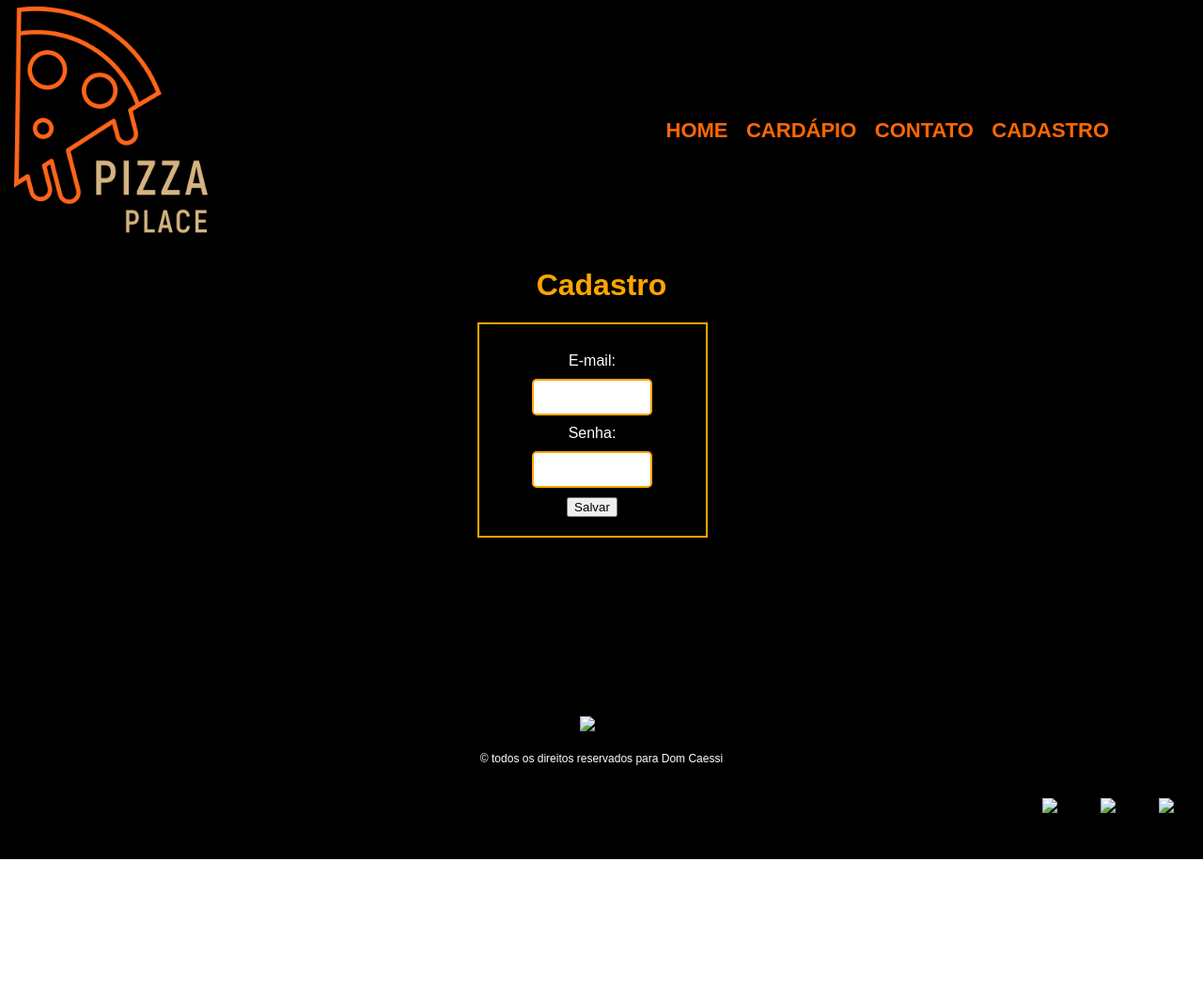
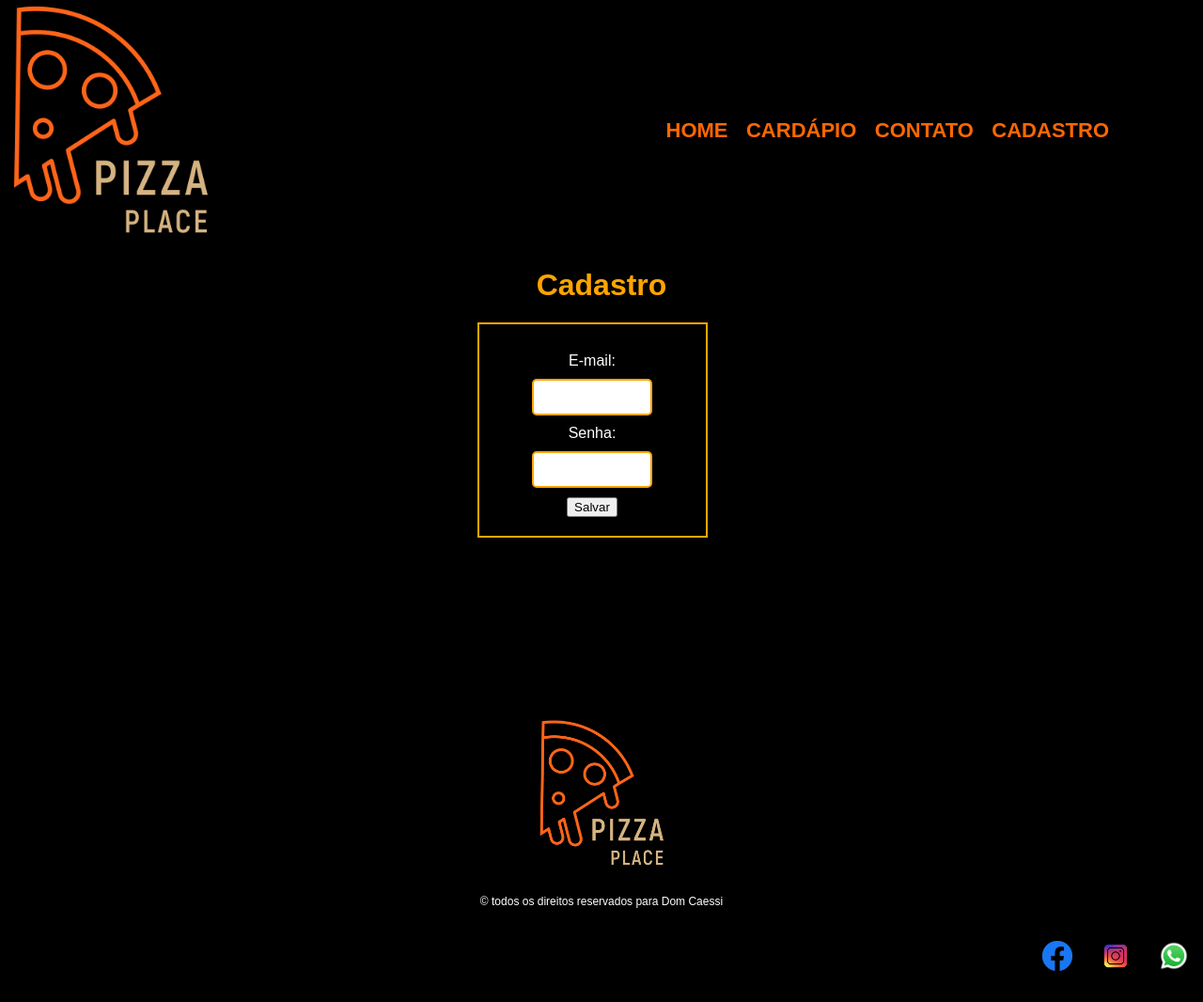
Before and after one commit to kstralha/DomCaessi, a plain HTML site: page cadastro.html in a window 1280 px wide. Shown: the top 1066 px of the page at 94% size. Before the commit the page ends 914 px from the top, so only its background shows below. Drawn offline with Linux system fonts and the light colour scheme.

Commit message:
Update cadastro.html

```diff
--- a/cadastro.html
+++ b/cadastro.html
@@ -42,13 +42,13 @@
 
         </main>
         <footer class = "footer-cadastro" >
-            <img class="logo_footer" src="./assets/logo7.png" alt="logo">
+            <img class="logo_footer" src="logo7.png" alt="logo">
             <p class="copyright">&copy; todos os direitos reservados para Dom Caessi</p>
 
             <div class="redes_sociais">
-                <a href="https://www.whatsapp.com"></a><img src="./assets/wpp.png" alt="WhatsApp">
-                <a href="https://www.instagram.com"></a><img src="./assets/logo_insta.png" alt="Instagram">
-                <a href="https://www.facebook.com"></a><img src="./assets/face_logo.png" alt="Facebook">
+                <a href="https://www.whatsapp.com"></a><img src="wpp.png" alt="WhatsApp">
+                <a href="https://www.instagram.com"></a><img src="logo_insta.png" alt="Instagram">
+                <a href="https://www.facebook.com"></a><img src="face_logo.png" alt="Facebook">
             </div>
         </footer>
 
```
